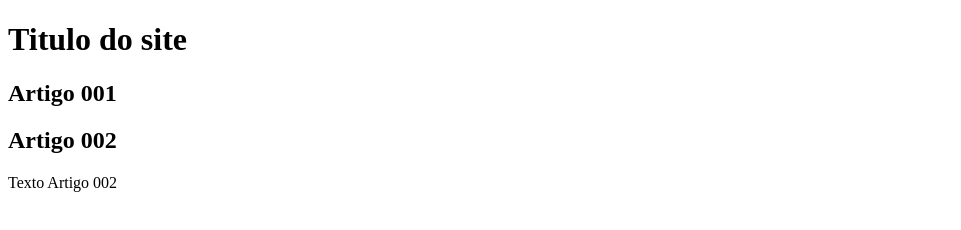
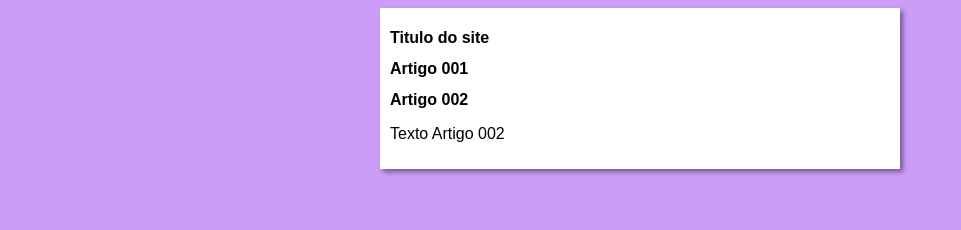
Before and after one commit to eliclenes/projeto-site, a plain HTML site: page index.html in a window 1280 px wide. Shown: the whole page, without its empty margins (0-961 px from the left). Drawn offline with Linux system fonts and the light colour scheme.

Commit message:
iniciei o design

```diff
--- /dev/null
+++ b/estilos/style.css
@@ -0,0 +1,17 @@
+*{
+font-family:Arial, Helvetica, sans-serif;
+font-size: 16px;
+}
+
+body{
+    background-color:rgb(204,157,248);
+
+}
+
+main {
+background-color: white;
+width: 500px;
+margin: auto;
+padding: 10px;
+box-shadow: 3px 3px 5px rgba(0, 0, 0, 0.438);
+}
--- a/index.html
+++ b/index.html
@@ -1,10 +1,10 @@
 <!DOCTYPE html>
-<html lang="en">
+<html lang="pt-br">
 <head>
     <meta charset="UTF-8">
-    <meta http-equiv="X-UA-Compatible" content="IE=edge">
     <meta name="viewport" content="width=device-width, initial-scale=1.0">
     <title>Titulo do Site</title>
+    <link rel="stylesheet" href="estilos/style.css">
 </head>
 <body>
     <main>
```
